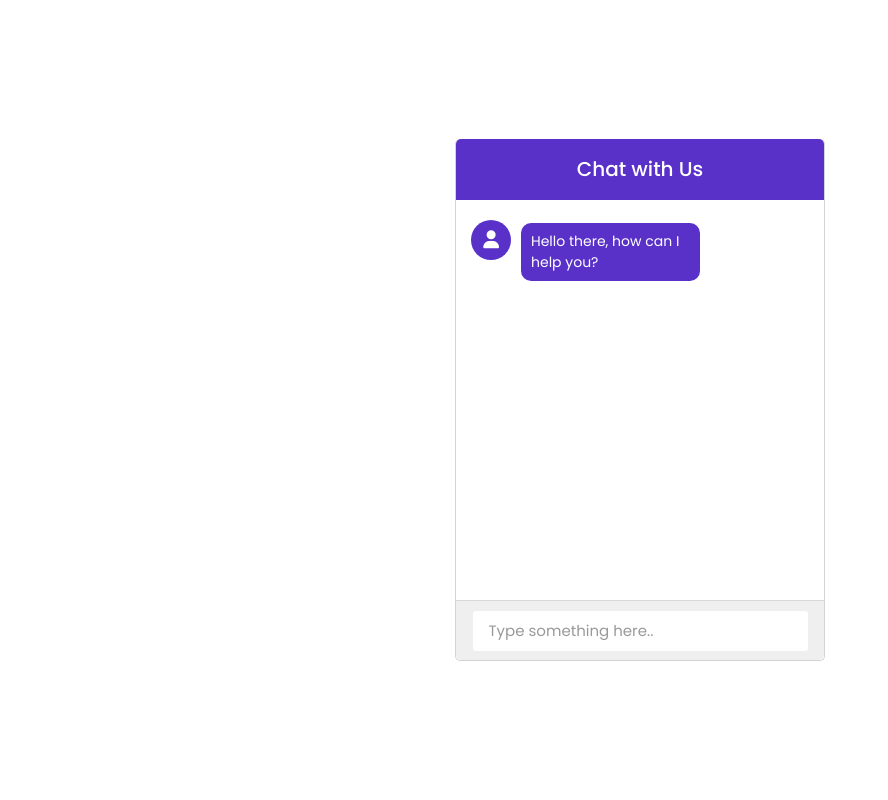
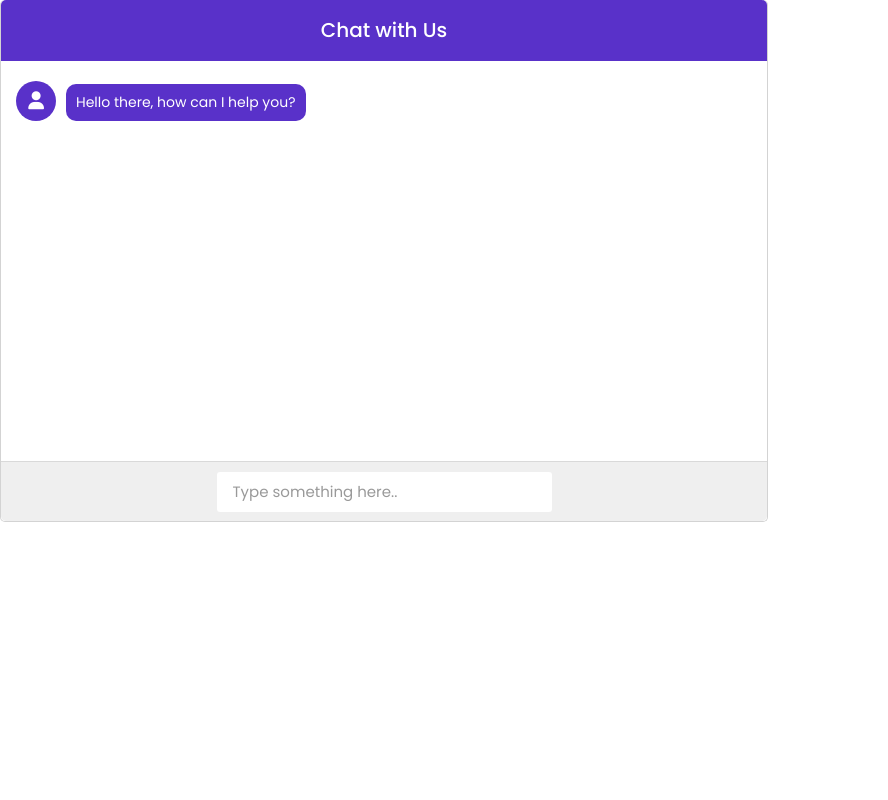
Before and after one commit to ChiranJayawardana/YouDrinkWeDrive, a PHP site: page /CabBooking/contact.php in a window 1280 px wide. Shown: the whole page, without its empty margins (0-888 px from the left). Run offline with PHP 8.4, Linux system fonts and the light colour scheme; data comes from the database, SQL or seed files in the repository; some libraries are stand-ins or nearby versions.

Commit message:
message style change

```diff
--- a/CabBooking/contact.php
+++ b/CabBooking/contact.php
@@ -56,13 +56,13 @@
 
     <!-- Contact Form Section -->
     <section class="py-5">
-        <div class="container">
+        <div class="container mt-5">
             <div class="">
                 <div class="row">
-                    <div class="card-body">
+                    <div class="card-body d-flex justify-content-center" >
                         <h4></h4>
                         <!-- Chatbot UI -->
-                        <div class="wrapper">
+                        <div class="wrapper" style="width: 60%;">
                             <div class="title">Chat with Us</div>
                             <div class="form">
                                 <div class="bot-inbox inbox">
--- a/CabBooking/style.css
+++ b/CabBooking/style.css
@@ -7,12 +7,7 @@
     font-family: 'Poppins', sans-serif;
 }
 
-html,
-body {
-    display: grid;
-    height: 100%;
-    place-items: center;
-}
+
 
 ::selection {
     color: #fff;
```
